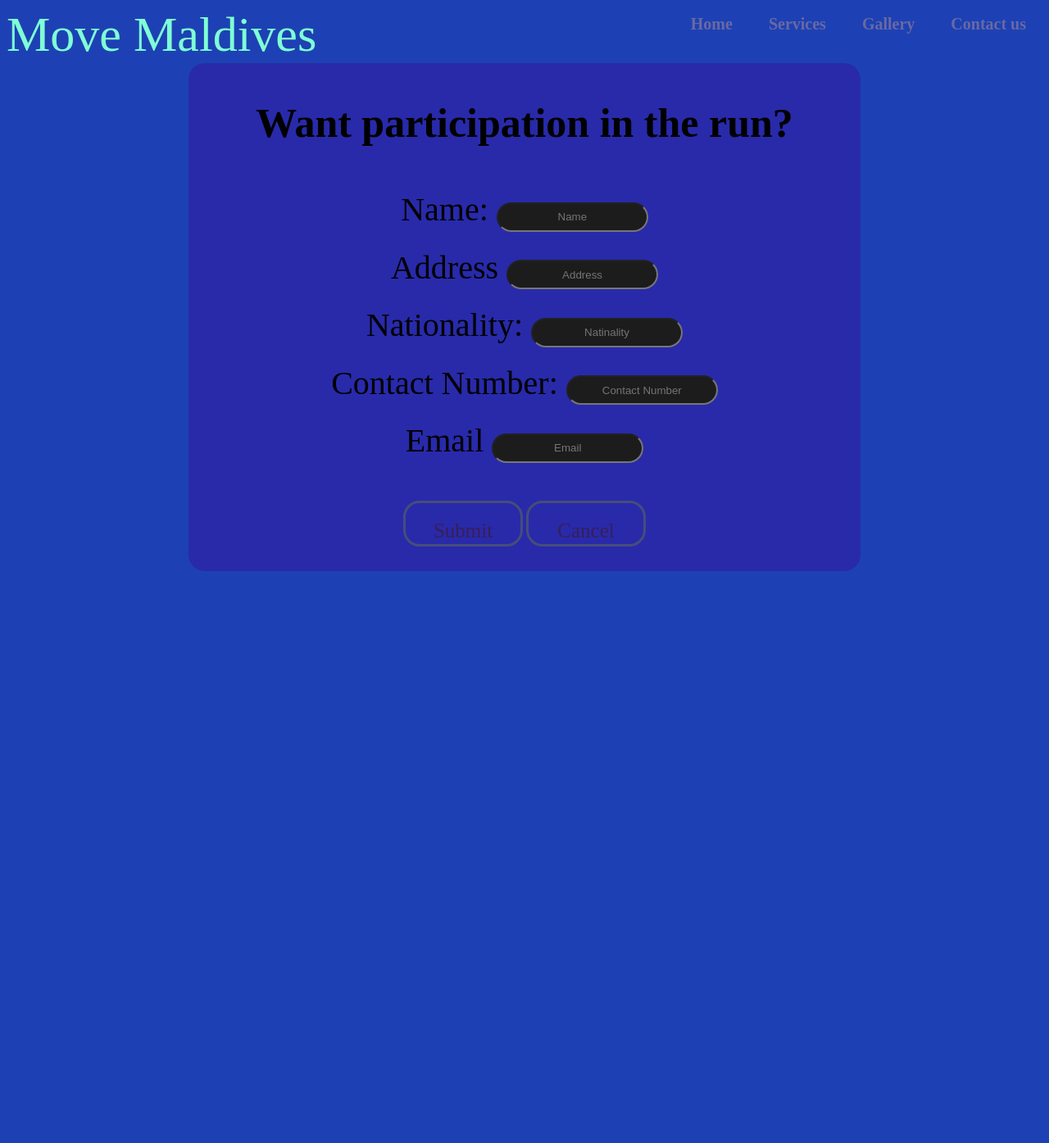
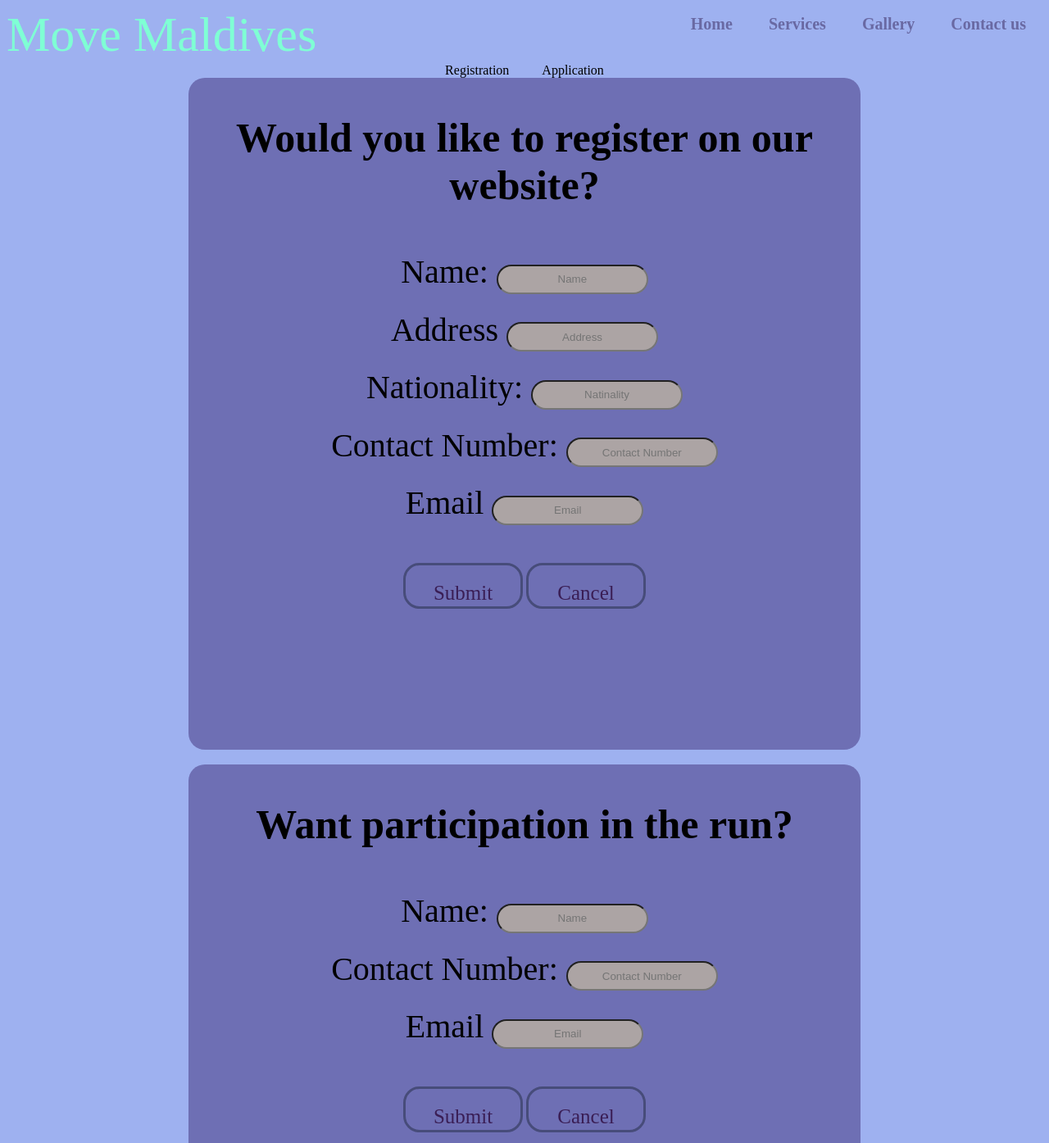
Before and after one commit to Naattey/classwork, a plain HTML site: page newwebforassigment/contact.html in a window 1280 px wide. Shown: the top 1395 px of the page at 82% size. Before the commit the page ends 800 px from the top, so only its background shows below. Drawn offline with Linux system fonts and the light colour scheme.

Commit message:
new update

```diff
--- a/newwebforassigment/contact.html
+++ b/newwebforassigment/contact.html
@@ -17,8 +17,15 @@
         </div>
 
     </div>
+
+    <div class="contactFbtn">
+        <span>
+            <a> Registration </a>
+            <a> Application </a>
+        </span>
+    </div>
     <div class="formlook">
-        <h1 style="text-align: center; font-size: 50px;">Want participation in the run?</h1>
+        <h1 style="text-align: center; font-size: 50px;">Would you like to register on our website?</h1>
         <form action="">
             <a>
                 <label>Name:</label>
@@ -50,6 +57,33 @@
 
         </form>
     </div>
+<br>
+    <div class="formlook">
+        <h1 style="text-align: center; font-size: 50px;">Want participation in the run?</h1>
+        <form action="">
+            <a>
+                <label>Name:</label>
+                <input type="texe" placeholder="Name">
+            </a>
+            <a>
+                <label>Contact Number:</label>
+                <input type="texe" placeholder="Contact Number">
+            </a>
+            <a>
+                <label>Email</label>
+                <input type="texe" placeholder="Email">
+            </a>
+            <br>
+            <br>
+
+            <span class="buttoncont">
+                <a>Submit</a>
+                <a>Cancel</a>
+            </span>
+
+        </form>
+    </div>
+
 
 </body>
 </html>
--- a/newwebforassigment/style.css
+++ b/newwebforassigment/style.css
@@ -1,5 +1,5 @@
 body{
-    background-color: rgb(29, 65, 180);
+    background-color: rgb(158, 177, 240);
 }
 
 .navlogo{
@@ -45,10 +45,10 @@ div img{
 .formlook{
 
     width: 800px;
-    height: 600px;
+    height: 800px;
     margin: auto;
     padding: 10px;
-    background-color: rgb(40, 42, 170);
+    background-color: rgb(110, 111, 180);
     border-radius: 20px;
 
 
@@ -71,7 +71,7 @@ div form{
 
 div form a input {
     height: 30px;
-    background-color: rgb(29, 28, 28);
+    background-color: rgb(172, 164, 164);
     border-radius: 20px;
     text-align: center;
 }
@@ -86,5 +86,18 @@ div form a input {
     height: 10px;
     padding: 20px;
     display: inline-block;
+}
+.contactFbtn{
+    display: flex;
+    justify-content: center;
 
 }
+.contactFbtn a{
+    padding: 8px;
+    margin: 10px;
+    border-radius: 25px;
+}
+
+.contactFbtn a:hover {
+    background-color: rgb(172, 164, 164);
+}
```
